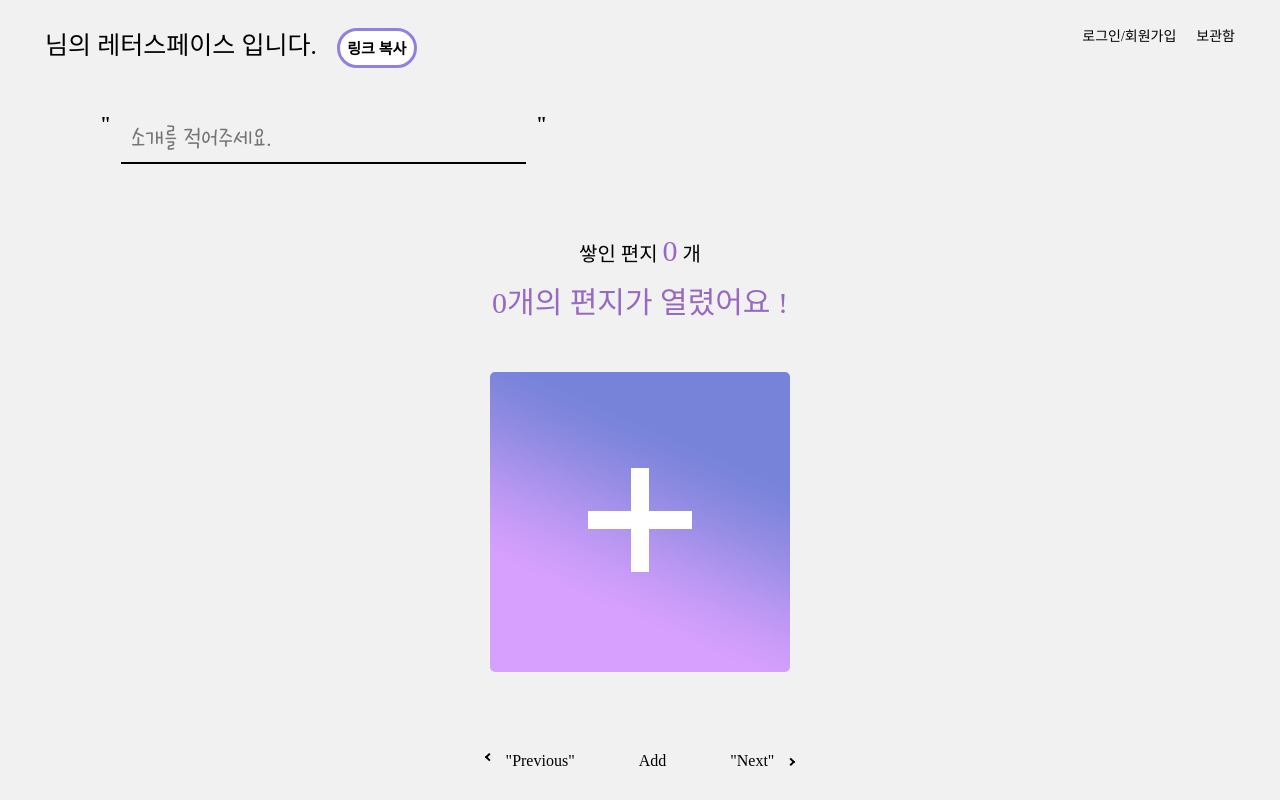
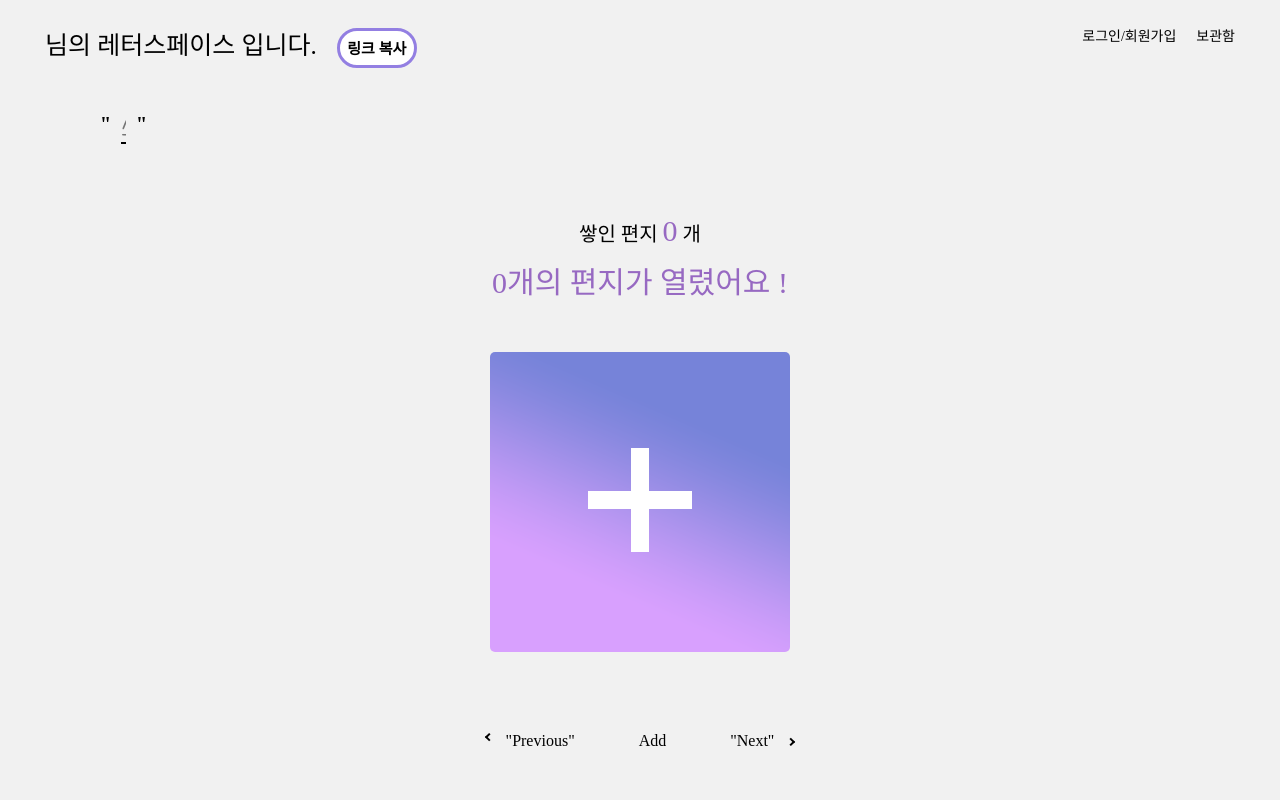
Before and after one commit to minizzang/madcamp_week3, a React (Create React App) app in the folder react-app/: page /mypage/1 in a window 1280 px wide. Built offline with nearby package versions, Linux system fonts and the light colour scheme; no server answers; a web font is replaced by a local one.

Commit message:
Fix : user memo width and passwd in welcome page

```diff
--- a/react-app/package.json
+++ b/react-app/package.json
@@ -26,7 +26,7 @@
     "web-vitals": "^2.1.3"
   },
   "scripts": {
-    "start": "react-scripts start",
+    "start": "export PORT=80&&react-scripts start",
     "build": "react-scripts build",
     "test": "react-scripts test",
     "eject": "react-scripts eject"
--- a/react-app/src/components/Home.js
+++ b/react-app/src/components/Home.js
@@ -660,12 +660,12 @@ function BackgroundType(){
       </div>
 
     <div class="memo-holder">
-    <div style={{ position: "absolute", top: "0px", display: "inline-block", visibility: "hidden" }} className="memo" ref={virtualMemo}>{memo}</div>
+    <div style={{ position: "absolute", top: "0px", visibility: "hidden"}} className="memo" ref={virtualMemo}>{memo}</div>
     <span className="memo-ddaoom-left">"</span>
       {(id == curr_user)?
-      <input ref={memoRef} type="text" className = "memo" placeholder={"소개를 적어주세요."} value={memo} onChange={handleChange} autoComplete="off"/>
+      <input ref={memoRef} type="text" width={"100px"} className = "memo" placeholder={"소개를 적어주세요."} value={memo} onChange={handleChange} autoComplete="off"/>
       :
-      <input ref={memoRef} disabled="disabled" type="text" className = "memo" placeholder={"소개를 적어주세요."} value={memo} onChange={handleChange}/>}
+      <input ref={memoRef} disabled="disabled" type="text" className = "memo" placeholder={"소개를 적어주세요."} value={memo}/>}
 
       <span className="memo-ddaoom-right">"</span>
     {(id == curr_user)?
--- a/react-app/src/components/Welcome.js
+++ b/react-app/src/components/Welcome.js
@@ -114,7 +114,7 @@ const Welcome = () => {
       <input
         name="password"
         type="password"
-        placeholdeer="Password"
+        placeholder="Password"
         required
         value={password}
         className="authInput"
--- a/react-app/src/styles/home.css
+++ b/react-app/src/styles/home.css
@@ -86,13 +86,14 @@
   }
 
   .memo {
-    width: 400px;
+    /* width: 0px; */
+    text-align: center;
     margin-left: 10px;
     margin-right: 10px;
     font-size: 25px;
     /* background: white; */
     border-bottom: solid;
-    padding: 10px;
+    /* padding: 10px; */
     border-width: 2px;
     font-family: "Kkomi";
   }
--- a/react-app/src/styles/storageletter.css
+++ b/react-app/src/styles/storageletter.css
@@ -67,34 +67,6 @@
     display: table-cell;
     vertical-align: middle;
     float: left;
-  }
-
-  .memo-holder {
-    display: flex;
-    padding-top: 20px;
-  }
-
-  .memo-ddaoom-left {
-    margin-left: 100px;
-    font-size: 20px;
-    font-weight: 600;
-  }
-
-  .memo-ddaoom-right {
-    font-size: 20px;
-    font-weight: 600;
-  }
-
-  .memo {
-    width: 400px;
-    margin-left: 10px;
-    margin-right: 10px;
-    font-size: 25px;
-    /* background: white; */
-    border-bottom: solid;
-    padding: 10px;
-    border-width: 2px;
-    font-family: "Kkomi";
   }
 
   .btn_copy {
```
